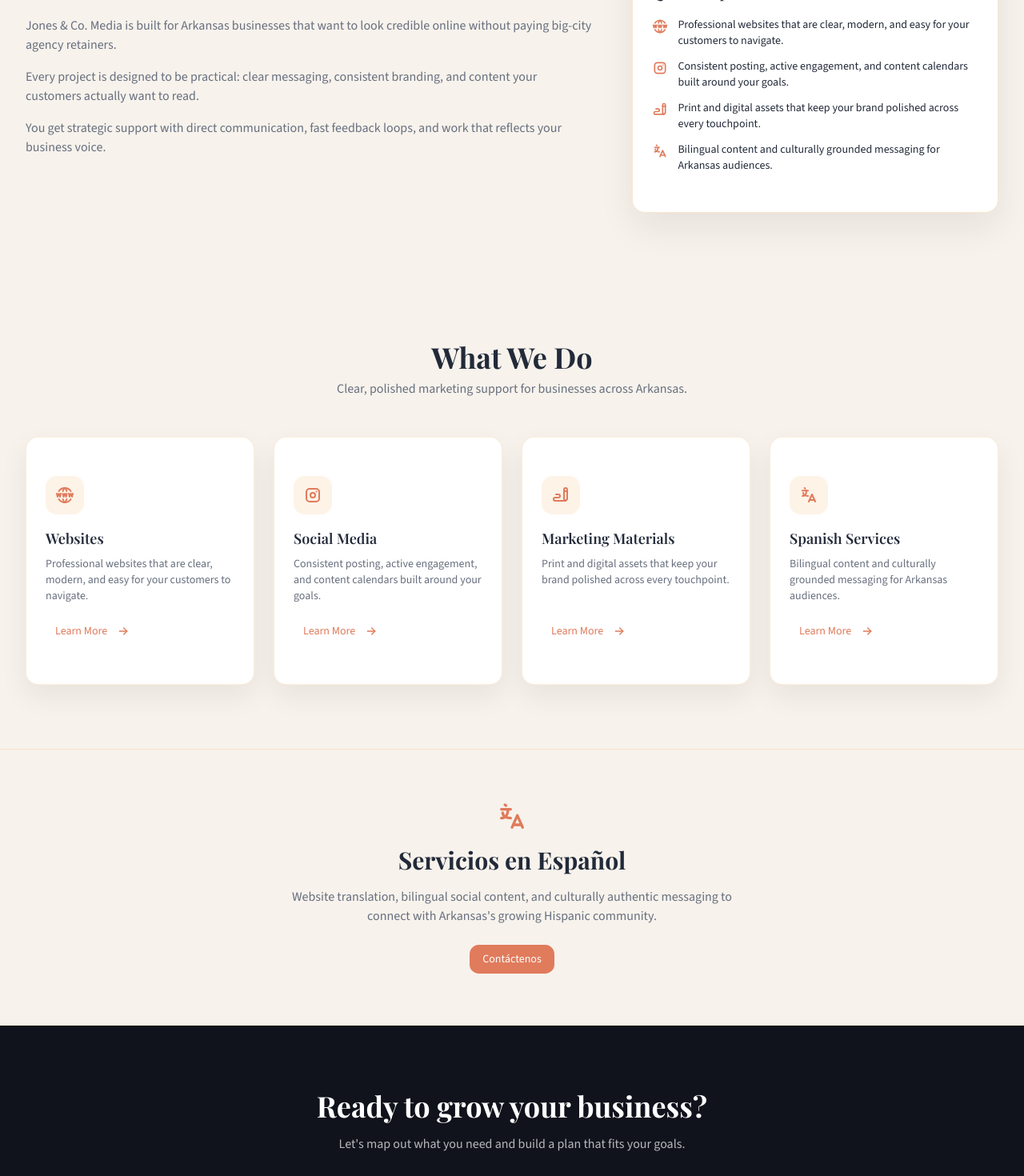
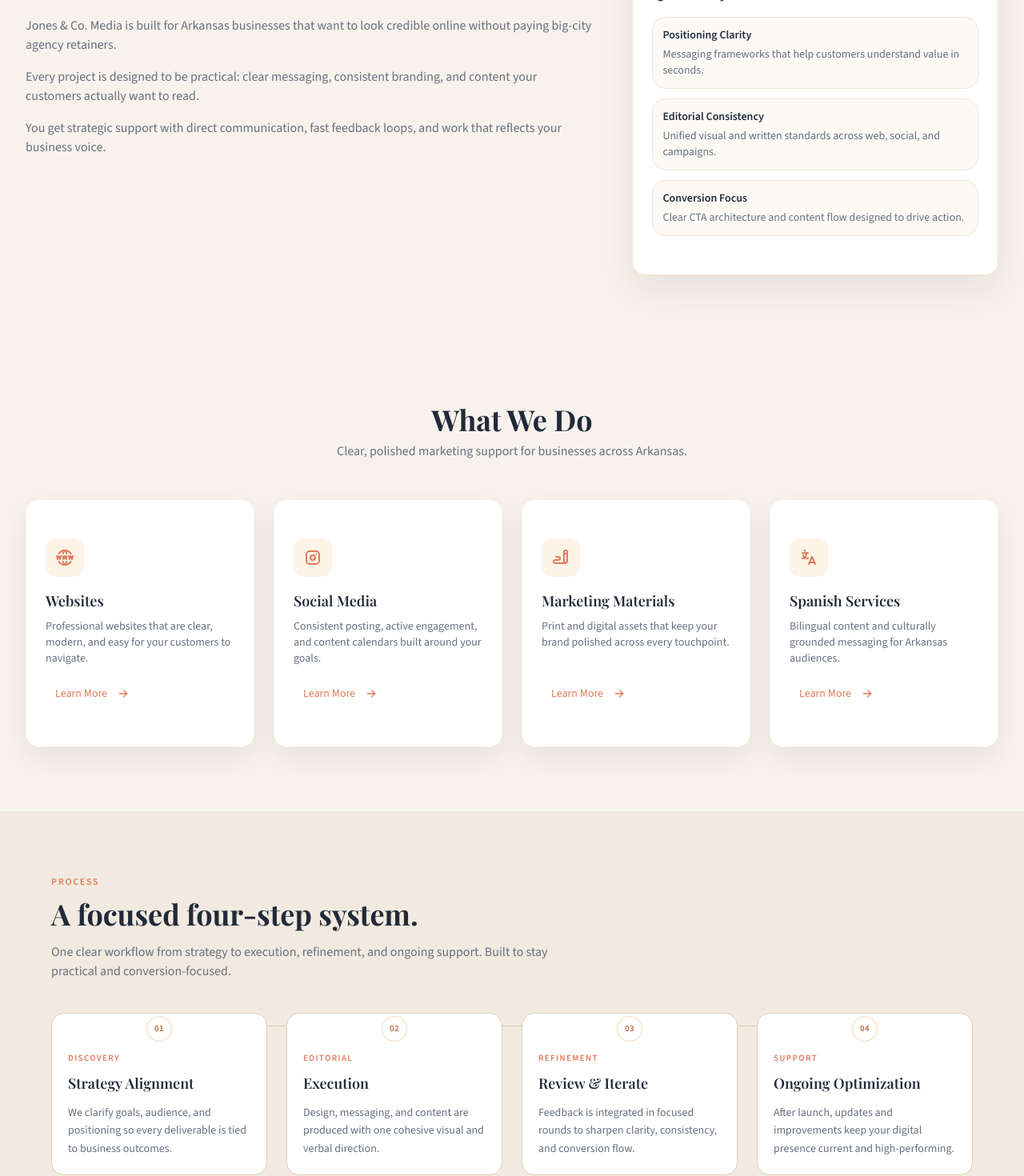
Before and after one commit to AngelP17/Jones-Co, a React (Vite) app in the folder app/: page / in a window 1280 px wide. Shown: the part 820-2290 px from the top of the page at 80% size. Built offline with nearby package versions, Linux system fonts and the light colour scheme.

Commit message:
feat: refine home cohesion with process rail signature section

```diff
--- /dev/null
+++ b/app/src/components/home/ProcessRail.tsx
@@ -0,0 +1,89 @@
+const processSteps = [
+  {
+    id: '01',
+    label: 'Discovery',
+    title: 'Strategy Alignment',
+    detail:
+      'We clarify goals, audience, and positioning so every deliverable is tied to business outcomes.',
+  },
+  {
+    id: '02',
+    label: 'Editorial',
+    title: 'Execution',
+    detail:
+      'Design, messaging, and content are produced with one cohesive visual and verbal direction.',
+  },
+  {
+    id: '03',
+    label: 'Refinement',
+    title: 'Review & Iterate',
+    detail:
+      'Feedback is integrated in focused rounds to sharpen clarity, consistency, and conversion flow.',
+  },
+  {
+    id: '04',
+    label: 'Support',
+    title: 'Ongoing Optimization',
+    detail:
+      'After launch, updates and improvements keep your digital presence current and high-performing.',
+  },
+];
+
+const ProcessRail = () => {
+  return (
+    <section className="bg-[#f2eae0] py-20">
+      <div className="container mx-auto px-4 sm:px-6 lg:px-8">
+        <div className="mx-auto max-w-6xl">
+          <p className="text-xs font-semibold uppercase tracking-[0.14em] text-primary motion-safe:animate-in motion-safe:fade-in-50 motion-safe:slide-in-from-bottom-1">
+            Process
+          </p>
+          <h2 className="mt-3 font-display text-3xl font-bold text-foreground motion-safe:animate-in motion-safe:fade-in-50 motion-safe:slide-in-from-bottom-1 md:text-4xl">
+            A focused four-step system.
+          </h2>
+          <p className="mt-4 max-w-2xl text-muted-foreground motion-safe:animate-in motion-safe:fade-in-50 motion-safe:slide-in-from-bottom-1">
+            One clear workflow from strategy to execution, refinement, and ongoing
+            support. Built to stay practical and conversion-focused.
+          </p>
+
+          <div className="relative mt-10">
+            <span className="pointer-events-none absolute left-[12%] right-[12%] top-4 hidden h-px bg-[#d8c7b2] md:block" />
+
+            <ol
+              aria-label="Jones and Co process"
+              className="grid gap-4 md:grid-cols-4 md:gap-6"
+            >
+              {processSteps.map((step, index) => (
+                <li
+                  key={step.id}
+                  className="group relative pl-10 motion-safe:animate-in motion-safe:fade-in-50 motion-safe:slide-in-from-bottom-1 md:pl-0"
+                >
+                  {index < processSteps.length - 1 ? (
+                    <span className="pointer-events-none absolute left-4 top-9 h-[calc(100%-1rem)] w-px bg-[#d8c7b2] md:hidden" />
+                  ) : null}
+
+                  <span className="absolute left-0 top-1 inline-flex h-8 w-8 items-center justify-center rounded-full border border-[#f2ab62]/45 bg-white text-[11px] font-semibold tracking-wide text-[#b8673e] md:left-1/2 md:-translate-x-1/2">
+                    {step.id}
+                  </span>
+
+                  <article className="rounded-2xl border border-[#dfcfbd] bg-white p-5 pt-10 transition-all duration-300 motion-reduce:transform-none motion-safe:group-hover:-translate-y-1 motion-safe:group-hover:border-[#f2ab62]/45 motion-safe:group-hover:shadow-[0_18px_36px_rgba(33,27,18,0.1)] md:pt-12">
+                    <p className="text-[11px] font-semibold uppercase tracking-[0.12em] text-primary">
+                      {step.label}
+                    </p>
+                    <h3 className="mt-2 font-display text-lg font-semibold text-foreground">
+                      {step.title}
+                    </h3>
+                    <p className="mt-3 text-sm leading-relaxed text-muted-foreground">
+                      {step.detail}
+                    </p>
+                  </article>
+                </li>
+              ))}
+            </ol>
+          </div>
+        </div>
+      </div>
+    </section>
+  );
+};
+
+export default ProcessRail;
--- a/app/src/pages/Home.tsx
+++ b/app/src/pages/Home.tsx
@@ -12,7 +12,6 @@
   IconLanguage,
   IconMapPin,
   IconPhoneCall,
-  IconSparkles,
   IconWorldWww,
   IconWriting,
   IconMail,
@@ -21,6 +20,7 @@
 import Footer from '@/components/Footer';
 import useRouter from '@/hooks/useRouter';
 import HeroScene from '@/components/HeroScene';
+import ProcessRail from '@/components/home/ProcessRail';
 
 const services = [
   {
@@ -46,6 +46,21 @@
     desc: 'Bilingual content and culturally grounded messaging for Arkansas audiences.',
     icon: IconLanguage,
     path: '/services',
+  },
+];
+
+const snapshotPoints = [
+  {
+    title: 'Positioning Clarity',
+    detail: 'Messaging frameworks that help customers understand value in seconds.',
+  },
+  {
+    title: 'Editorial Consistency',
+    detail: 'Unified visual and written standards across web, social, and campaigns.',
+  },
+  {
+    title: 'Conversion Focus',
+    detail: 'Clear CTA architecture and content flow designed to drive action.',
   },
 ];
 
@@ -85,8 +100,7 @@
         <div className="container relative mx-auto px-4 sm:px-6 lg:px-8">
           <div className="grid items-center gap-10 lg:grid-cols-[1.1fr_0.9fr]">
             <div>
-              <span className="mb-5 inline-flex items-center gap-2 rounded-full border border-white/20 bg-white/8 px-4 py-2 text-xs font-semibold uppercase tracking-[0.12em] text-white/90 backdrop-blur">
-                <IconSparkles className="h-4 w-4 text-[#f2ab62]" />
+              <span className="mb-5 inline-block rounded-full border border-white/20 bg-white/8 px-4 py-2 text-xs font-semibold uppercase tracking-[0.12em] text-white/90 backdrop-blur">
                 Jones & Co. Media
               </span>
               <h1 className="mb-5 text-4xl font-semibold leading-[1.08] sm:text-5xl md:text-6xl">
@@ -108,7 +122,7 @@
                 <Button
                   onClick={() => handleNavClick('/contact')}
                   size="lg"
-                  className="bg-[#f2ab62] text-[#10131c] transition-all duration-300 hover:-translate-y-0.5 hover:bg-[#f8ba79]"
+                  className="bg-[#f2ab62] text-[#10131c] transition-all duration-300 hover:-translate-y-0.5 hover:bg-[#f8ba79] motion-reduce:hover:translate-y-0"
                 >
                   Book a Consultation <IconArrowRight className="ml-2 h-4 w-4" />
                 </Button>
@@ -116,7 +130,7 @@
                   onClick={() => handleNavClick('/services')}
                   size="lg"
                   variant="outline"
-                  className="border-white/25 bg-white/5 text-white transition-all duration-300 hover:-translate-y-0.5 hover:bg-white/12"
+                  className="border-white/25 bg-white/5 text-white transition-all duration-300 hover:-translate-y-0.5 hover:bg-white/12 motion-reduce:hover:translate-y-0"
                 >
                   View Services
                 </Button>
@@ -165,10 +179,10 @@
                     Quick Snapshot
                   </h3>
                   <div className="space-y-3">
-                    {services.map((item) => (
-                      <div key={item.title} className="flex items-start gap-3">
-                        <item.icon className="mt-0.5 h-5 w-5 shrink-0 text-primary" />
-                        <span className="text-sm text-foreground">{item.desc}</span>
+                    {snapshotPoints.map((item) => (
+                      <div key={item.title} className="rounded-xl border border-[#f0e4d8] bg-[#fdfaf6] p-3">
+                        <p className="text-sm font-semibold text-foreground">{item.title}</p>
+                        <p className="mt-1 text-sm text-muted-foreground">{item.detail}</p>
                       </div>
                     ))}
                   </div>
@@ -191,7 +205,7 @@
             {services.map((service) => (
               <Card
                 key={service.title}
-                className="group rounded-2xl border border-[#f2ab62]/20 bg-white transition-all duration-300 hover:-translate-y-1 hover:shadow-[0_18px_40px_rgba(33,27,18,0.08)]"
+                className="group rounded-2xl border border-[#f2ab62]/20 bg-white transition-all duration-300 hover:-translate-y-1 hover:shadow-[0_18px_40px_rgba(33,27,18,0.08)] motion-reduce:hover:translate-y-0"
               >
                 <CardContent className="flex h-full flex-col items-start p-6">
                   <div className="mb-4 flex h-12 w-12 items-center justify-center rounded-lg bg-[#f2ab62]/15">
@@ -217,6 +231,8 @@
         </div>
       </section>
 
+      <ProcessRail />
+
       <section className="border-y border-[#f2ab62]/20 bg-[#f7f2ec] py-16">
         <div className="container mx-auto px-4 text-center sm:px-6 lg:px-8">
           <IconLanguage className="mx-auto mb-4 h-10 w-10 text-primary" />
@@ -230,7 +246,7 @@
           </p>
           <Button
             onClick={() => handleNavClick('/contact')}
-            className="bg-primary transition-all duration-300 hover:-translate-y-0.5 hover:bg-primary/90"
+            className="bg-primary transition-all duration-300 hover:-translate-y-0.5 hover:bg-primary/90 motion-reduce:hover:translate-y-0"
           >
             Contáctenos
           </Button>
@@ -266,7 +282,7 @@
             <Button
               onClick={() => handleNavClick('/contact')}
               size="lg"
-              className="bg-primary transition-all duration-300 hover:-translate-y-0.5 hover:bg-primary/90"
+              className="bg-primary transition-all duration-300 hover:-translate-y-0.5 hover:bg-primary/90 motion-reduce:hover:translate-y-0"
             >
               Schedule a Call
             </Button>
@@ -274,7 +290,7 @@
               onClick={() => handleNavClick('/bundles')}
               variant="outline"
               size="lg"
-              className="border-white/25 text-white transition-all duration-300 hover:-translate-y-0.5 hover:bg-white/10"
+              className="border-white/25 text-white transition-all duration-300 hover:-translate-y-0.5 hover:bg-white/10 motion-reduce:hover:translate-y-0"
             >
               View Pricing
             </Button>
--- a/app/src/pages/Services.tsx
+++ b/app/src/pages/Services.tsx
@@ -10,7 +10,6 @@
   IconFileDescription,
   IconNews,
   IconSettings,
-  IconSparkles,
   IconWriting,
 } from '@tabler/icons-react';
 import Navbar from '@/components/Navbar';
@@ -281,8 +280,7 @@
         <div className="pointer-events-none absolute inset-0 bg-[radial-gradient(circle_at_14%_24%,rgba(242,171,98,0.22),transparent_45%),radial-gradient(circle_at_88%_76%,rgba(137,208,197,0.14),transparent_45%)]" />
         <div className="container relative mx-auto px-4 sm:px-6 lg:px-8">
           <div className="max-w-3xl">
-            <p className="mb-4 inline-flex items-center gap-2 rounded-full border border-white/20 bg-white/10 px-4 py-1.5 text-xs font-semibold uppercase tracking-[0.12em] text-white/85">
-              <IconSparkles className="h-4 w-4 text-[#f2ab62]" />
+            <p className="mb-4 inline-block rounded-full border border-white/20 bg-white/10 px-4 py-1.5 text-xs font-semibold uppercase tracking-[0.12em] text-white/85">
               Services & Pricing
             </p>
             <h1 className="mb-4 font-display text-4xl font-bold md:text-5xl">
--- a/app/src/pages/StudentServices.tsx
+++ b/app/src/pages/StudentServices.tsx
@@ -8,7 +8,6 @@
   IconChecklist,
   IconFileText,
   IconSchool,
-  IconSparkles,
   IconWriting,
 } from '@tabler/icons-react';
 import Navbar from '@/components/Navbar';
@@ -206,8 +205,7 @@
         <div className="pointer-events-none absolute inset-0 bg-[radial-gradient(circle_at_14%_24%,rgba(242,171,98,0.22),transparent_45%),radial-gradient(circle_at_88%_76%,rgba(137,208,197,0.14),transparent_45%)]" />
         <div className="container relative mx-auto px-4 sm:px-6 lg:px-8">
           <div className="max-w-3xl">
-            <p className="mb-3 inline-flex items-center gap-2 rounded-full border border-white/20 bg-white/10 px-4 py-1.5 text-xs font-semibold uppercase tracking-[0.12em] text-white/85">
-              <IconSparkles className="h-4 w-4 text-[#f2ab62]" />
+            <p className="mb-3 inline-block rounded-full border border-white/20 bg-white/10 px-4 py-1.5 text-xs font-semibold uppercase tracking-[0.12em] text-white/85">
               Student Services
             </p>
             <h1 className="mb-4 font-display text-4xl font-bold md:text-5xl">
```
